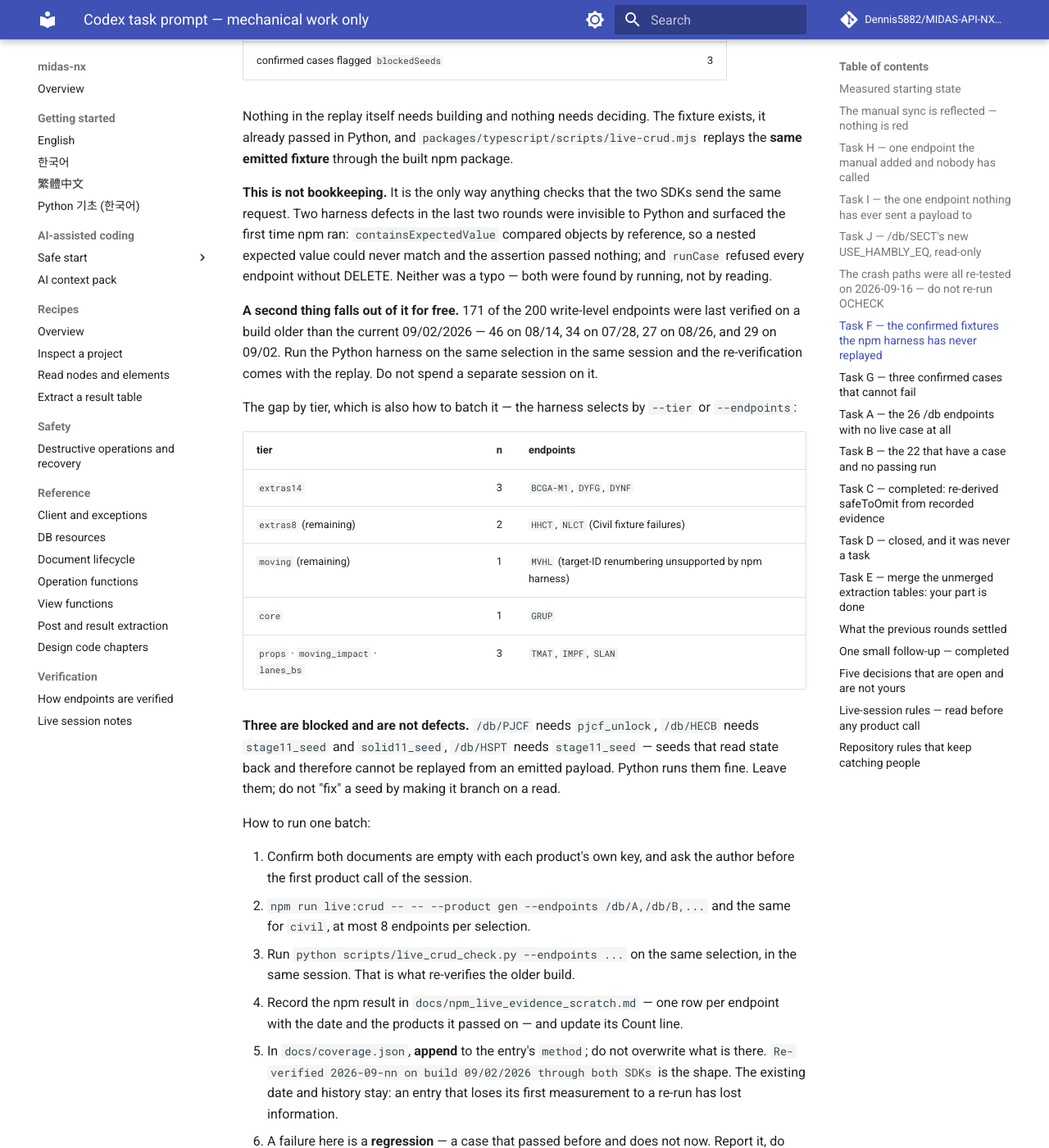
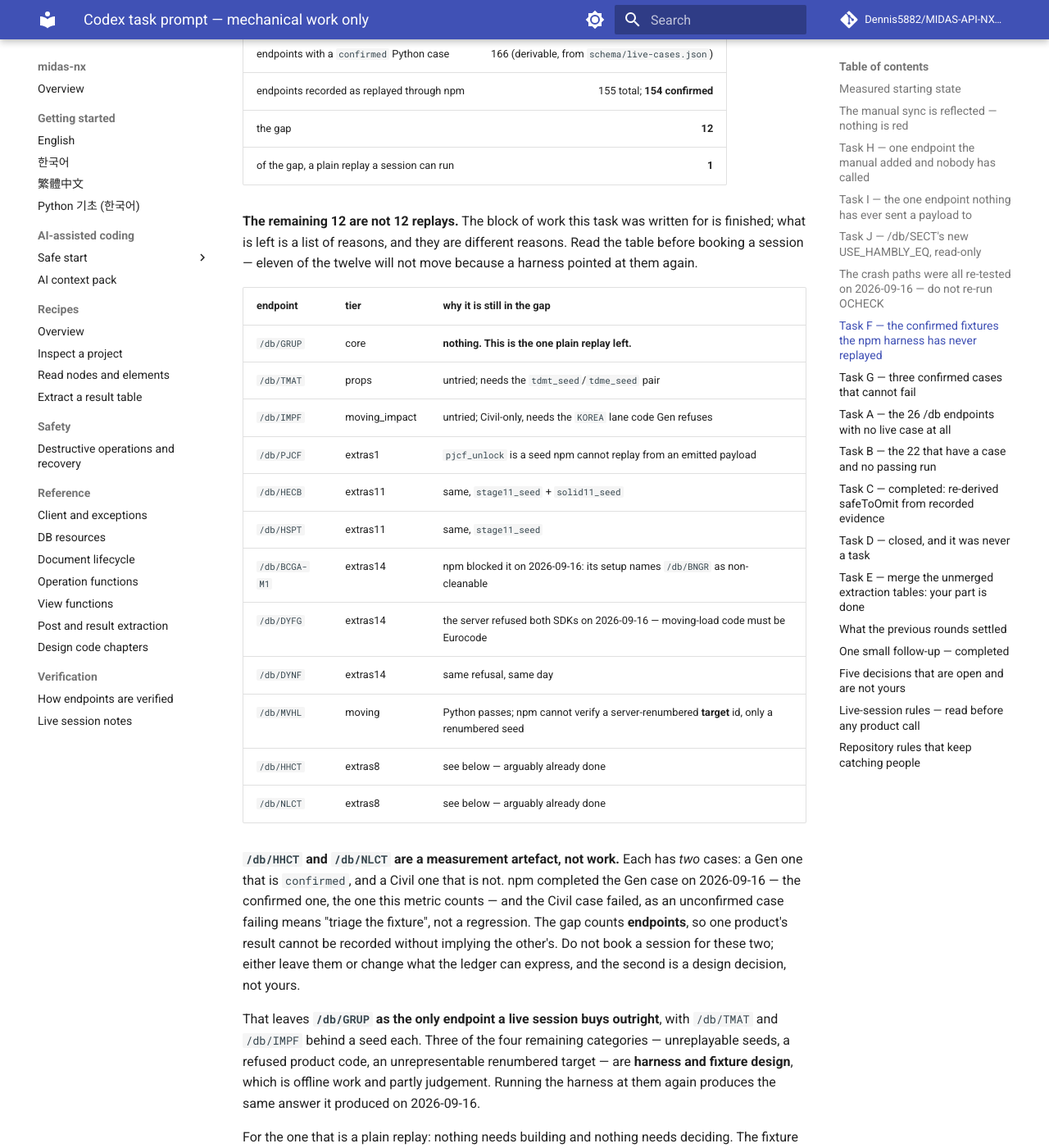
Before and after one commit to Dennis5882/MIDAS-API-NX-SDK, an MkDocs documentation site: the page built from docs/codex_handoff_prompt.md, in a window 1280 px wide and 1400 px high, scrolled down 7274 px. Shown: the whole window at 82% size. Built offline with MkDocs 1.6.1 and Material for MkDocs 9.7.7, drawn with Linux system fonts in a browser that asks for light colours; comment, search, counter and statistics services are not loaded; some of the changed text lies outside the part shown.

Commit message:
docs: say what the remaining npm replay gap actually contains
Task F's gap is 12 and reads like 12 replays waiting for a session. It is not.
Exactly one, /db/GRUP, is a plain replay; /db/TMAT and /db/IMPF sit behind a
seed each, and the other nine will answer exactly what they answered on
2026-09-16 if a harness is pointed at them again - three are seeds npm cannot
replay from an emitted payload, three were blocked or refused by the product
that day, one is a server-renumbered target the harness has no way to express,
and two are a measurement artefact.

That last pair is worth stating plainly because it looks like work. /db/HHCT
and /db/NLCT each have two cases, a confirmed Gen one and an unconfirmed Civil
one. npm completed the Gen case - the confirmed one, the one the metric counts
- and the Civil case failed, which for an unconfirmed case means triage the
fixture rather than a regression. The gap counts endpoints, so neither product's
result can be recorded without implying the other's. Changing that is a design
decision about what the ledger can express, not a session.

The priority list moves accordingly: Task F is no longer the largest block of
work, and a session is better spent on Task I or Task J. Task I's entry now
carries what the 2026-09-16 attempt found - the GET was empty, so there was no
original value to revert to, and that finding is the task now rather than a
reason to send the PUT anyway.

Co-Authored-By: Claude Opus 5 <noreply@anthropic.com>

```diff
--- a/docs/codex_handoff_prompt.md
+++ b/docs/codex_handoff_prompt.md
@@ -48,15 +48,18 @@ Then, in this order.
 
 0. **Task I** — one PUT round trip on `DESIGN/STEEL/DSTL`. It is the newest
    endpoint, it has read evidence on both products as of 2026-09-16, and
-   **nothing has ever sent it a payload**. Smallest live task on this list and
-   the only one that turns a read into a write.
+   **nothing has ever sent it a payload**. Attempted 2026-09-16 and correctly
+   stopped: the GET was empty, so there was no original value to revert to.
+   **Read Task I again before the next attempt** — that finding is the task now,
+   and it is not "run the PUT anyway".
 1. **Task J** — a read-only probe of `/db/SECT`'s new `USE_HAMBLY_EQ` on a model
    that has sections. Evidence-gathering only; the decision it feeds is the
    author's and is listed under the open decisions.
-2. **Task F** — replay the already-confirmed fixtures the npm harness has never
-   run. **Its gap number is currently unmeasurable — read that section before
-   quoting one.** Most need only replay; fixture-only blockers must remain
-   distinct from product regressions.
+2. **Task F** — **all but one of it is done.** The gap is 12 and exactly **one**
+   of those, `/db/GRUP`, is a plain replay; two more sit behind a seed each, and
+   the remaining nine are harness design, a product refusal, or a measurement
+   artefact. Do not book a session for "the remaining 12" — read the table in
+   that section first. This is no longer the largest block of work.
 3. **Task G** — three confirmed cases that cannot fail, and so prove less than
    their `confirmed=True` claims.
 4. **Task B-2** — the 22 that have failed. Only one offline lead is left.
@@ -65,7 +68,9 @@ Then, in this order.
 
 5. **Task H step 3** — promote `DESIGN/STEEL/DSTL`'s contract. The live record
    it was waiting for exists now, so this is offline.
-6. **Task F-0** — make npm replay coverage derivable from the tree. See Task F.
+6. **Task F-0 is complete.** What replaced it is harness design for the seeds
+   npm cannot replay and for `/db/MVHL`'s renumbered target — offline, and the
+   only thing that would move Task F's remaining nine.
 7. **Task A** — build fixtures for the 21 buildable endpoints with no case.
    Start with batch 17: `/db/PHGE`, `/db/POGD`, `/db/POGD-M1`.
 
@@ -302,11 +307,48 @@ command rather than hand-counting before each later batch.
 | endpoints with a `confirmed` Python case | 166 (derivable, from `schema/live-cases.json`) |
 | endpoints recorded as replayed through npm | 155 total; **154 confirmed** |
 | the gap | **12** |
-| confirmed cases flagged `blockedSeeds` | 3 |
+| of the gap, a plain replay a session can run | **1** |
 
-Nothing in the replay itself needs building and nothing needs deciding. The fixture exists, it
-already passed in Python, and `packages/typescript/scripts/live-crud.mjs`
-replays the **same emitted fixture** through the built npm package.
+**The remaining 12 are not 12 replays.** The block of work this task was written
+for is finished; what is left is a list of reasons, and they are different
+reasons. Read the table before booking a session — eleven of the twelve will not
+move because a harness pointed at them again.
+
+| endpoint | tier | why it is still in the gap |
+| --- | --- | --- |
+| `/db/GRUP` | core | **nothing. This is the one plain replay left.** |
+| `/db/TMAT` | props | untried; needs the `tdmt_seed`/`tdme_seed` pair |
+| `/db/IMPF` | moving_impact | untried; Civil-only, needs the `KOREA` lane code Gen refuses |
+| `/db/PJCF` | extras1 | `pjcf_unlock` is a seed npm cannot replay from an emitted payload |
+| `/db/HECB` | extras11 | same, `stage11_seed` + `solid11_seed` |
+| `/db/HSPT` | extras11 | same, `stage11_seed` |
+| `/db/BCGA-M1` | extras14 | npm blocked it on 2026-09-16: its setup names `/db/BNGR` as non-cleanable |
+| `/db/DYFG` | extras14 | the server refused both SDKs on 2026-09-16 — moving-load code must be Eurocode |
+| `/db/DYNF` | extras14 | same refusal, same day |
+| `/db/MVHL` | moving | Python passes; npm cannot verify a server-renumbered **target** id, only a renumbered seed |
+| `/db/HHCT` | extras8 | see below — arguably already done |
+| `/db/NLCT` | extras8 | see below — arguably already done |
+
+**`/db/HHCT` and `/db/NLCT` are a measurement artefact, not work.** Each has
+*two* cases: a Gen one that is `confirmed`, and a Civil one that is not. npm
+completed the Gen case on 2026-09-16 — the confirmed one, the one this metric
+counts — and the Civil case failed, as an unconfirmed case failing means
+"triage the fixture", not a regression. The gap counts **endpoints**, so one
+product's result cannot be recorded without implying the other's. Do not book a
+session for these two; either leave them or change what the ledger can express,
+and the second is a design decision, not yours.
+
+That leaves **`/db/GRUP` as the only endpoint a live session buys outright**,
+with `/db/TMAT` and `/db/IMPF` behind a seed each. Three of the four remaining
+categories — unreplayable seeds, a refused product code, an unrepresentable
+renumbered target — are **harness and fixture design**, which is offline work
+and partly judgement. Running the harness at them again produces the same
+answer it produced on 2026-09-16.
+
+For the one that is a plain replay: nothing needs building and nothing needs
+deciding. The fixture exists, it already passed in Python, and
+`packages/typescript/scripts/live-crud.mjs` replays the **same emitted fixture**
+through the built npm package.
 
 **This is not bookkeeping.** It is the only way anything checks that the two
 SDKs send the same request. Two harness defects in the last two rounds were
```
